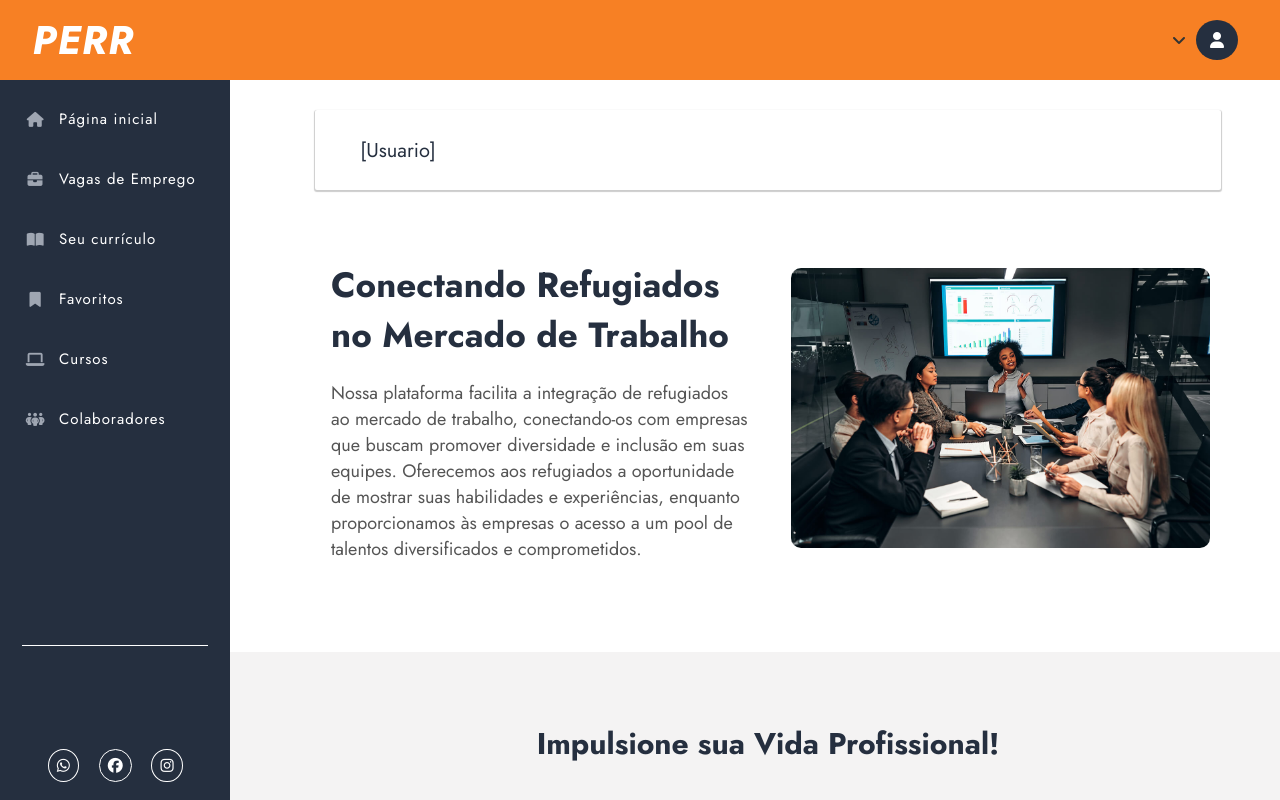
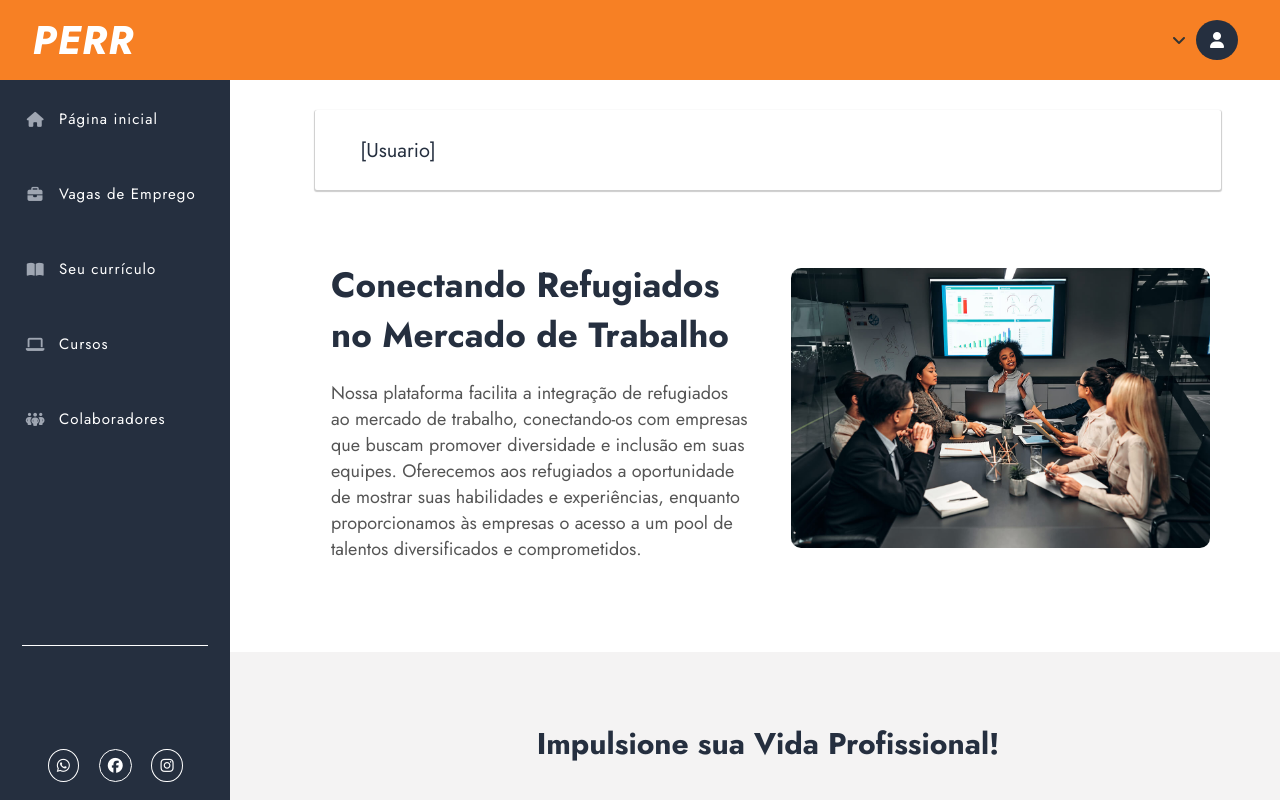
Before and after one commit to Santozzz/TCC-PERR-FRONTEND, a Vue app in the folder frontend/: page / in a window 1280 px wide. Shown: the top 800 px of the page. Built offline with nearby package versions, Linux system fonts and the light colour scheme.

Commit message:
removendo favoritos

```diff
--- a/frontend/src/components/ALL/Navbar.vue
+++ b/frontend/src/components/ALL/Navbar.vue
@@ -67,7 +67,7 @@
               </div>
             </li>
           </router-link>
-          <router-link to="/Favoritos">
+         <!-- <router-link to="/Favoritos">
             <li>
               <div class="icon">
                 <i class="fa-solid fa-bookmark"></i>
@@ -76,7 +76,7 @@
                 <p>Favoritos</p>
               </div>
             </li>
-          </router-link>
+          </router-link>-->
           <router-link to="/Cursos">
             <li>
               <div class="icon">
--- a/frontend/src/router/index.js
+++ b/frontend/src/router/index.js
@@ -53,11 +53,11 @@ const router = createRouter({
       name: "seucurriculo",
       component: () => import("../views/SeuCurriculo.vue"),
     },
-    {
-      path: "/Favoritos",
-      name: "favoritos",
-      component: () => import("../views/Favoritos.vue"),
-    },
+   // {
+    //  path: "/Favoritos",
+    //  name: "favoritos",
+     // component: () => import("../views/Favoritos.vue"),
+// },
     {
       path: "/Cursos",
       name: "cursos",
```
